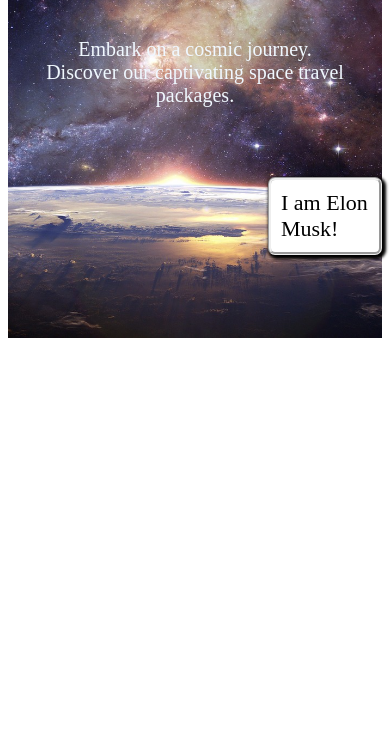
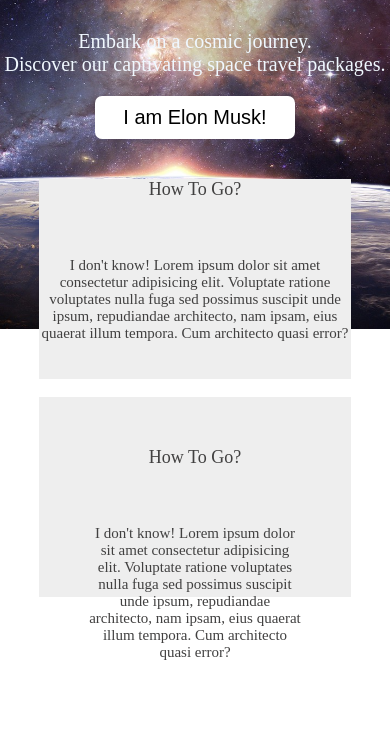
Before and after one commit to JJJJJJJJJkim/htmlCss, a plain HTML site: page layout2.html in a window 390 px wide. Shown: the part 171-918 px from the top of the page. Before the commit the page ends 844 px from the top, so only its background shows below. Drawn offline with Linux system fonts and the light colour scheme.

Commit message:
position 숙제 & 반응형 width & box-sizing

```diff
--- a/css/main.css
+++ b/css/main.css
@@ -1,3 +1,13 @@
+div {
+    box-sizing: border-box;
+}
+
+body{
+    margin: 0px;
+}
+
+
+
 .profile {
     width: 200px;
     display: block;
@@ -81,6 +91,7 @@
      background-repeat: no-repeat;
      background-position: center;
      padding-top: 1px;
+     position: relative;
 }
 .main-title {
     color: white;
@@ -97,11 +108,26 @@
     background-color: white;
     display: inline-block;
     color: black;
-    font-size: 22px;
+    font-size: 20px;
     border-radius: 7px;
     padding: 10px;
-    margin-top: 50px;
-    margin-left: 260px;
-    box-shadow: 2px 2px 3px 2px black;
-    border-style: groove;
+    border: none;
+    position: absolute;
+    left: 0;
+    right: 0;
+    margin: auto;
+    width: 200px;
 }
+.footerbox {
+    background-color: #eee;
+    color: rgb(65, 64, 64);
+    font-size: 18px;
+    width: 80%;
+    max-width: 600px;
+    height: 200px;
+    position: relative;
+    margin: auto;
+    text-align: center;
+    top : -150px;
+    box-sizing: border-box;
+}
--- a/layout2.html
+++ b/layout2.html
@@ -5,13 +5,16 @@
     <title>Document</title>
     <link href="css/main.css" rel="stylesheet">
 </head>
-<body>
+<body style="margin: 0px;">
 
     <div class="main-background">
         <h4 class="main-title">Go To Mars!</h4>
         <p class="introduce">Embark on a cosmic journey.<br> Discover our captivating space travel packages.</p>
-        <div class="go-to-mars-button">I am Elon Musk!</div>
+        <button class="go-to-mars-button">I am Elon Musk!</button>
     </div>
+    <div class="footerbox">How To Go?<br><br><br><p style="font-size: 15px;"> I don't know! Lorem ipsum dolor sit amet consectetur adipisicing elit. Voluptate ratione voluptates nulla fuga sed possimus suscipit unde ipsum, repudiandae architecto, nam ipsam, eius quaerat illum tempora. Cum architecto quasi error?</p></div>
+    <br>
+    <div class="footerbox" style="padding: 50px;">How To Go?<br><br><br><p style="font-size: 15px;"> I don't know! Lorem ipsum dolor sit amet consectetur adipisicing elit. Voluptate ratione voluptates nulla fuga sed possimus suscipit unde ipsum, repudiandae architecto, nam ipsam, eius quaerat illum tempora. Cum architecto quasi error?</p></div>
 
 </body>
 </html>
```
